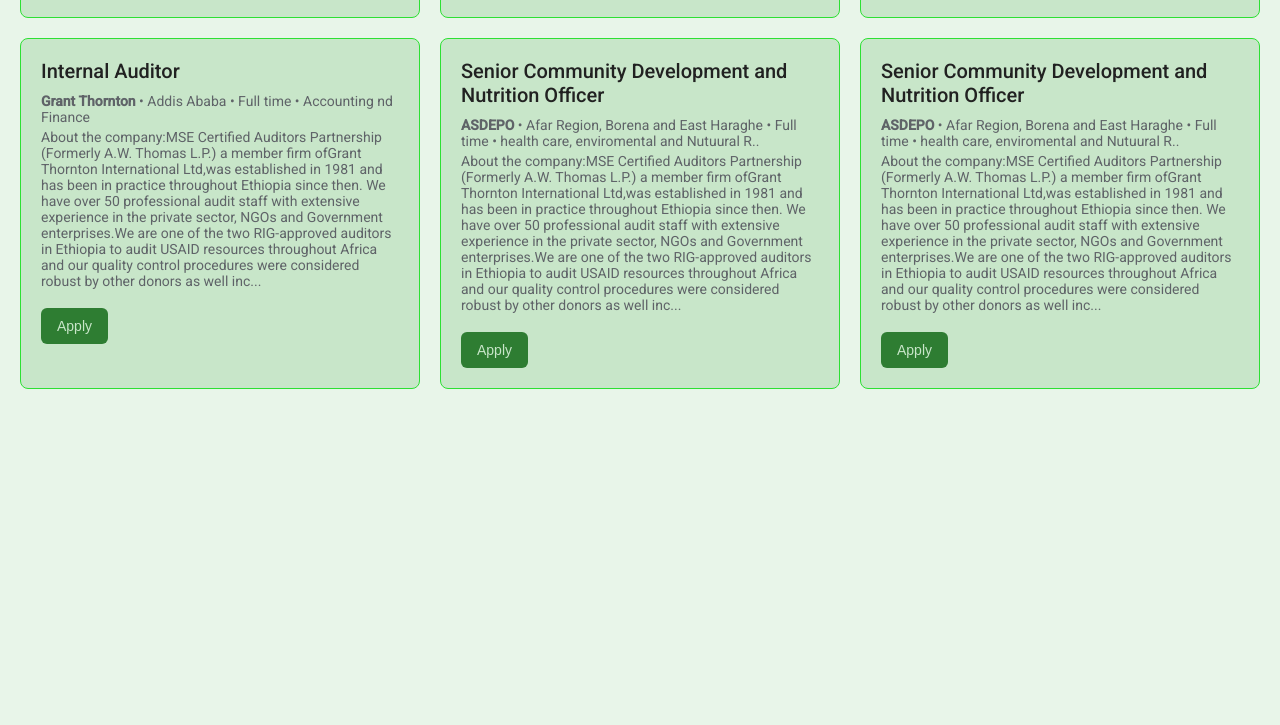
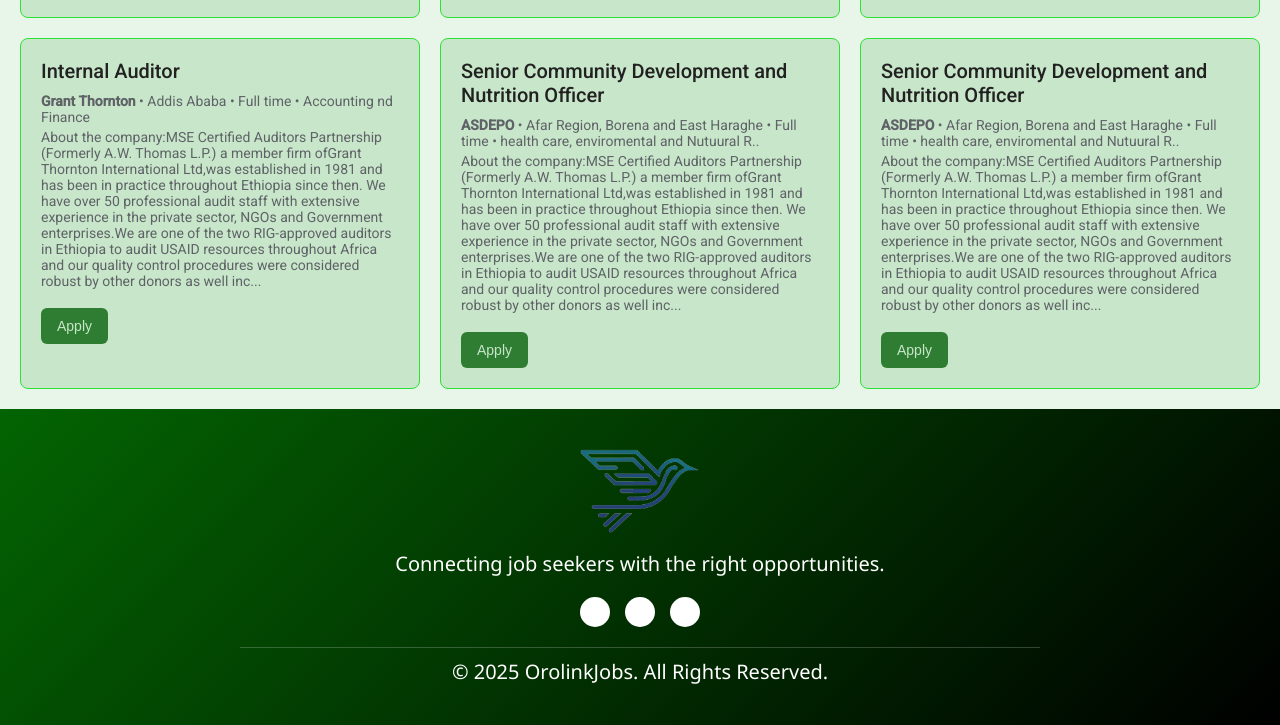
Before and after one commit to orolinkjobs/jobs, a plain HTML site: page index.html in a window 1280 px wide. Shown: the part 1238-1963 px from the top of the page. Before the commit the page ends 1647 px from the top, so only its background shows below. Drawn offline with nearby package versions, Linux system fonts and the light colour scheme.

Commit message:
Update index.html

```diff
--- a/index.html
+++ b/index.html
@@ -60,6 +60,26 @@
     </div>
   </div>
 
+             <footer style="background: linear-gradient(135deg, #036402, #000000); color: #fff; padding: 40px 20px; font-family: 'Segoe UI', Tahoma, Geneva, Verdana, sans-serif; text-align: center;">
+    <div style="max-width: 800px; margin: auto;">
+      <h3 style="margin: 0 0 10px; font-size: 24px; letter-spacing: 2px;
+                  background: linear-gradient(90deg, #00C853, #B2FF59);
+                  -webkit-background-clip: text;
+                  color: transparent;">
+        <img class="orolinkjobs-logo" src="images/orolinkjob logo.png" alt="">
+      </h3>
+      <p style="margin: 0 0 20px; font-size: 20px;">Connecting job seekers with the right opportunities.</p>
+      <div style="display: flex; justify-content: center; gap: 15px; margin-bottom: 20px;">
+        <!-- Social icon placeholders -->
+        <div style="width: 30px; height: 30px; background: #fff; border-radius: 50%;"></div>
+        <div style="width: 30px; height: 30px; background: #fff; border-radius: 50%;"></div>
+        <div style="width: 30px; height: 30px; background: #fff; border-radius: 50%;"></div>
+      </div>
+      <hr style="border: none; border-top: 1px solid rgba(255,255,255,0.2); margin-bottom: 10px;">
+      <p style="font-size: 20px; margin: 0;">&copy; 2025 OrolinkJobs. All Rights Reserved.</p>
+    </div>
+  </footer>
+
   <script src="script/just.js" type="module"></script>
 </body>
 </html>
```
